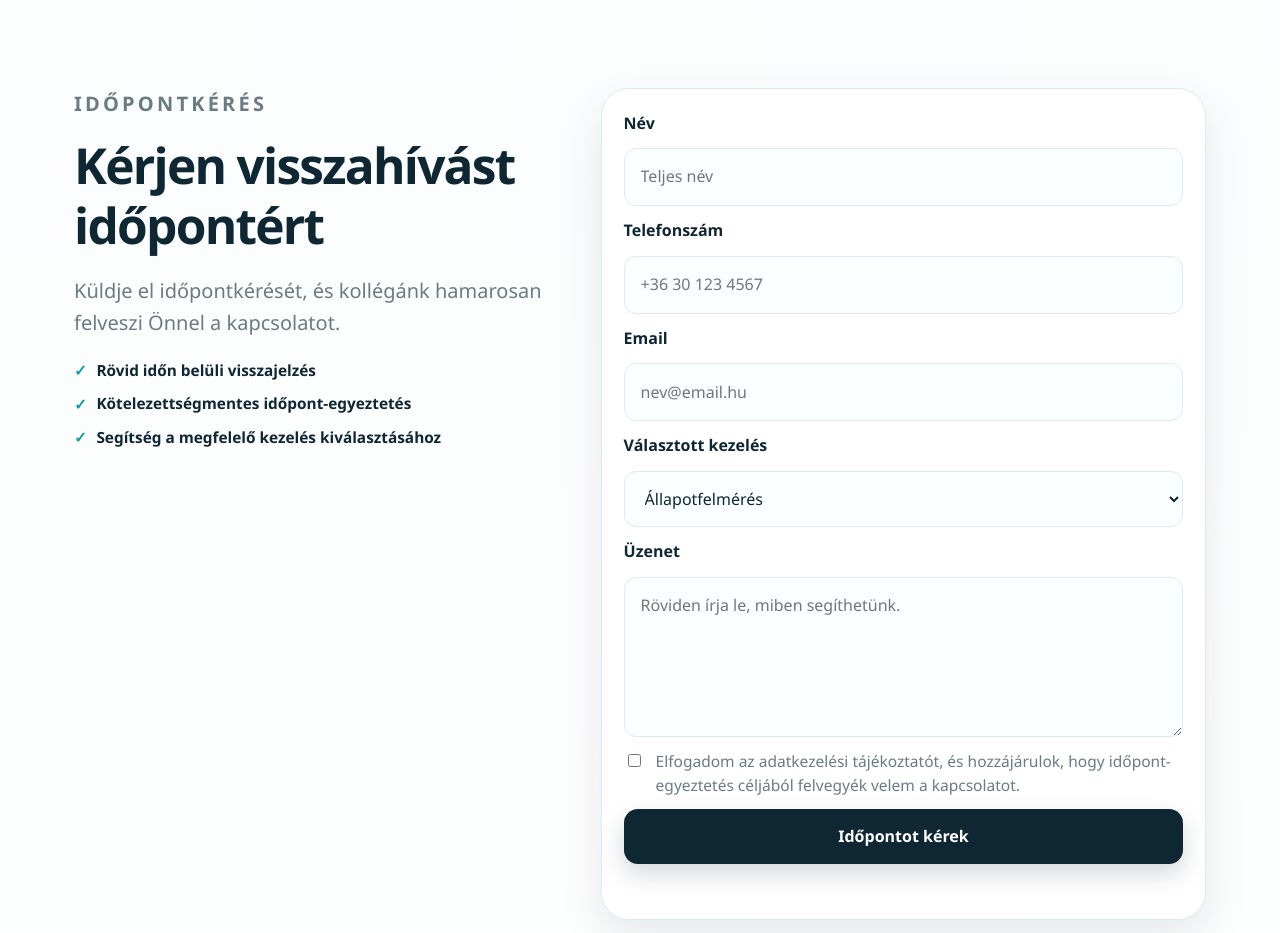
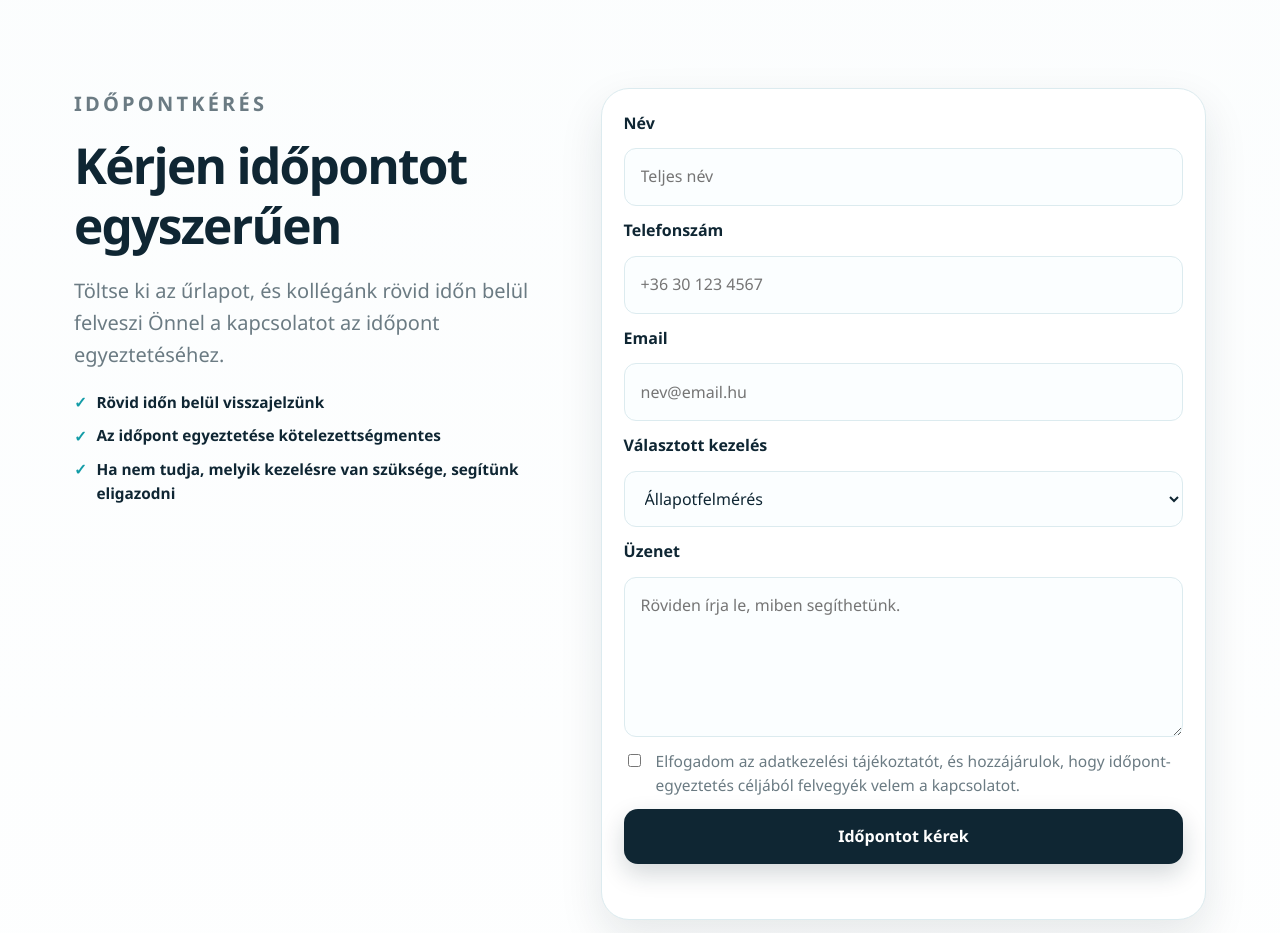
Before and after one commit to csakvarigergely-create/NovaDent, a website: page src/index.html in a window 1280 px wide. Shown: the part 5120-6053 px from the top of the page. Drawn offline with Linux system fonts and the light colour scheme.

Commit message:
Update appointment section copy

```diff
--- a/src/index.html
+++ b/src/index.html
@@ -117,7 +117,6 @@
           </div>
         </div>
       </section>
-
       <section class="testimonials section-pad">
         <div class="section-heading">
           <p class="eyebrow">Páciensvélemények</p>
@@ -147,12 +146,12 @@
       <section class="appointment section-pad" id="idopont">
         <div class="form-intro">
           <p class="eyebrow">Időpontkérés</p>
-          <h2>Kérjen visszahívást időpontért</h2>
-          <p>Küldje el időpontkérését, és kollégánk hamarosan felveszi Önnel a kapcsolatot.</p>
+          <h2>Kérjen időpontot egyszerűen</h2>
+          <p>Töltse ki az űrlapot, és kollégánk rövid időn belül felveszi Önnel a kapcsolatot az időpont egyeztetéséhez.</p>
           <ul class="appointment-trust">
-            <li>Rövid időn belüli visszajelzés</li>
-            <li>Kötelezettségmentes időpont-egyeztetés</li>
-            <li>Segítség a megfelelő kezelés kiválasztásához</li>
+            <li>Rövid időn belül visszajelzünk</li>
+            <li>Az időpont egyeztetése kötelezettségmentes</li>
+            <li>Ha nem tudja, melyik kezelésre van szüksége, segítünk eligazodni</li>
           </ul>
         </div>
         <form class="appointment-form" aria-label="Időpontkérő űrlap">
```
